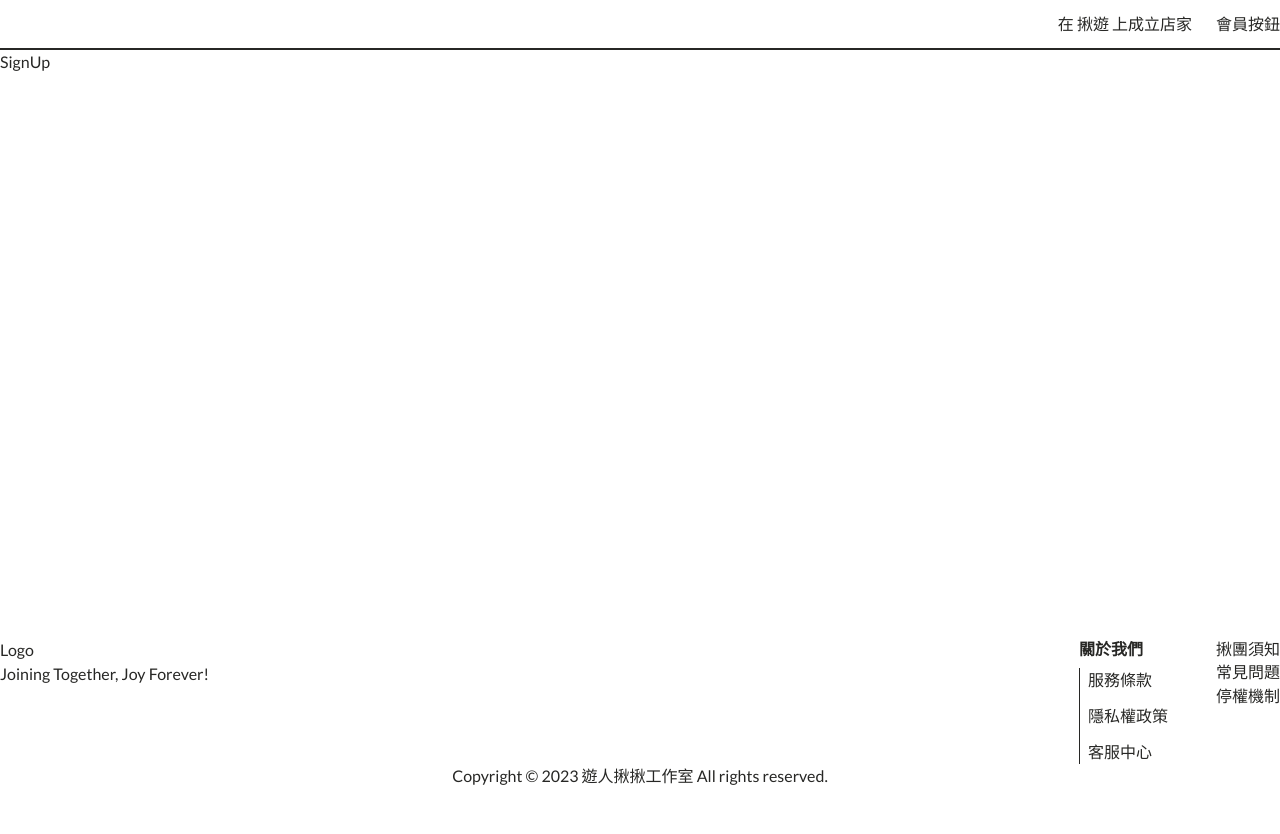
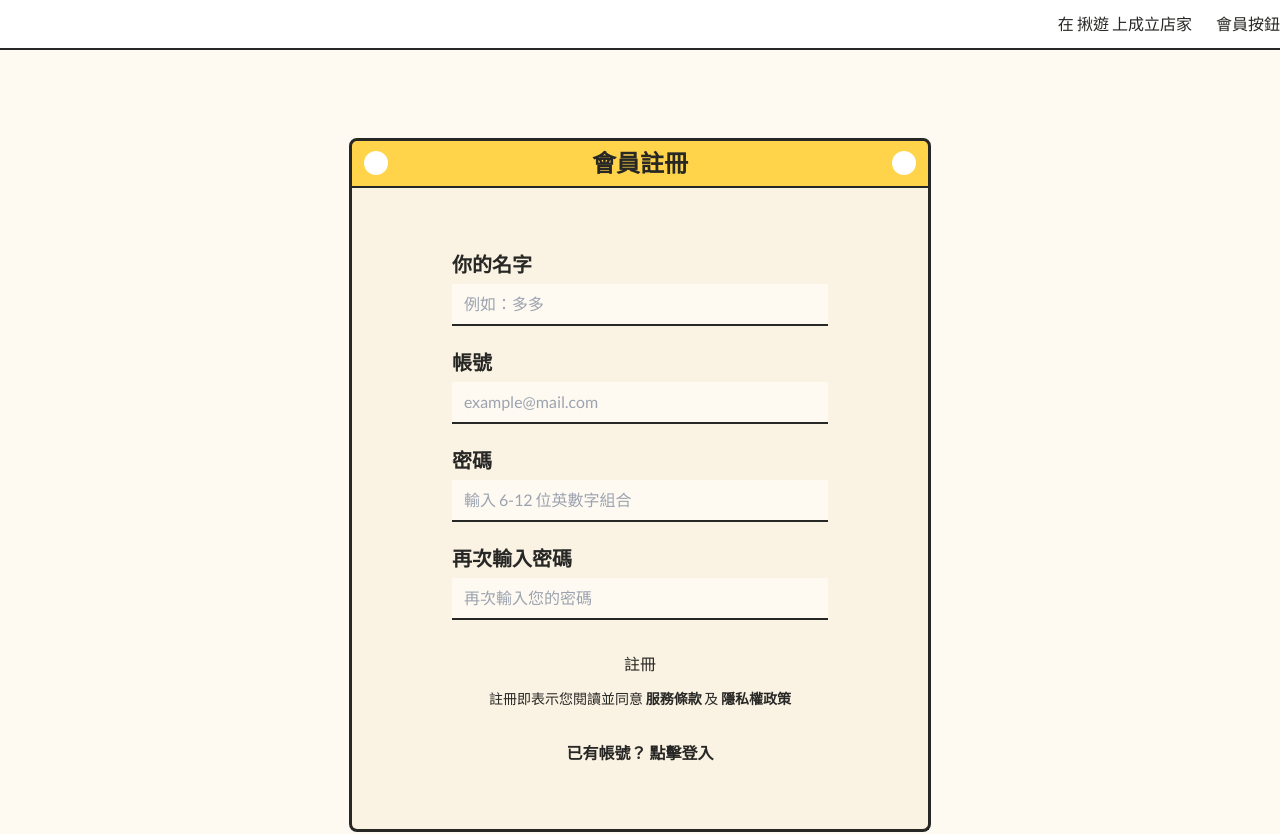
Before and after one commit to star82620/join-joy, a Next.js app: page /signup in a window 1280 px wide. Shown: the top 834 px of the page. Before the commit the page ends 800 px from the top, so only its background shows below. Built offline with nearby package versions, Linux system fonts and the light colour scheme.

Commit message:
feature/ made signup page layout & create FormInput component

```diff
--- /dev/null
+++ b/common/components/FormInput.tsx
@@ -0,0 +1,14 @@
+export default function FormInput({ formSet }) {
+  return formSet.map((input) => (
+    <label key={input.inputName}>
+      <h4>{input.label}</h4>
+      <input
+        className="w-full border-b-2 bg-yellow-tint mt-2 py-2 px-3"
+        type={input.type}
+        name={input.inputName}
+        placeholder={input.placeholder}
+        required={input.required}
+      ></input>
+    </label>
+  ));
+}
--- /dev/null
+++ b/common/components/Window.tsx
@@ -0,0 +1,28 @@
+import React from "react";
+
+export default function Window() {
+  return (
+    <div className="m-auto w-fit">
+      <section className="flex justify-between items-center bg-yellow-second border-[3px] border-b-2 rounded-t-lg px-3 py-2 text-center">
+        <div className="w-6 h-6 rounded-full bg-white"></div>
+        <h3>會員註冊</h3>
+        <div className="w-6 h-6 rounded-full bg-white"></div>
+      </section>
+      <section className="bg-yellow-dark border-[3px] border-t-0 rounded-b-lg px-[100px] py-16">
+        <form className="flex flex-col gap-6 w-[376px]">
+          <FormInput formSet={formSet} />
+          <button type="submit" className="mt-2">
+            註冊
+          </button>
+        </form>
+
+        <p className="mt-3 text-center text-sm">
+          註冊即表示您閱讀並同意 <b>服務條款</b> 及 <b>隱私權政策</b>
+        </p>
+        <p className="mt-8 text-center text-md font-semibold">
+          已有帳號？ <Link href="login">點擊登入</Link>
+        </p>
+      </section>
+    </div>
+  );
+}
--- /dev/null
+++ b/modules/Signup/index.tsx
@@ -0,0 +1,63 @@
+import React from "react";
+import Link from "@/common/components/GeneralLink";
+import FormInput from "@/common/components/FormInput";
+
+const formSet = [
+  {
+    label: "你的名字",
+    type: "text",
+    inputName: "nickname",
+    placeholder: "例如：多多",
+    required: true,
+  },
+  {
+    label: "帳號",
+    type: "email",
+    inputName: "email",
+    placeholder: "example@mail.com",
+    required: true,
+  },
+  {
+    label: "密碼",
+    type: "password",
+    inputName: "password",
+    placeholder: "輸入 6-12 位英數字組合",
+    required: true,
+  },
+  {
+    label: "再次輸入密碼",
+    type: "password",
+    inputName: "confirmPassword",
+    placeholder: "再次輸入您的密碼",
+    required: true,
+  },
+];
+
+export default function SignUp() {
+  return (
+    <div>
+      <div className="m-auto w-fit">
+        <section className="flex justify-between items-center bg-yellow-second border-[3px] border-b-2 rounded-t-lg px-3 py-2 text-center">
+          <div className="w-6 h-6 rounded-full bg-white"></div>
+          <h3>會員註冊</h3>
+          <div className="w-6 h-6 rounded-full bg-white"></div>
+        </section>
+        <section className="bg-yellow-dark border-[3px] border-t-0 rounded-b-lg px-[100px] py-16">
+          <form className="flex flex-col gap-6 w-[376px]">
+            <FormInput formSet={formSet} />
+            <button type="submit" className="mt-2">
+              註冊
+            </button>
+          </form>
+
+          <p className="mt-3 text-center text-sm">
+            註冊即表示您閱讀並同意 <b>服務條款</b> 及 <b>隱私權政策</b>
+          </p>
+          <p className="mt-8 text-center text-md font-semibold">
+            已有帳號？ <Link href="login">點擊登入</Link>
+          </p>
+        </section>
+      </div>
+    </div>
+  );
+}
--- a/pages/signup/index.jsx
+++ b/pages/signup/index.jsx
@@ -1,5 +1,10 @@
 import React from "react";
+import Signup from "@/modules/SignUp";
 
 export default function SignUp() {
-  return <div>SignUp</div>;
+  return (
+    <div className="bg-yellow-tint py-[88px]">
+      <Signup />
+    </div>
+  );
 }
--- a/styles/globals.css
+++ b/styles/globals.css
@@ -11,31 +11,31 @@ body {
 
 h1 {
   font-size: 40px;
-  font-weight: 400;
+  font-weight: 600;
   line-height: 1.2;
 }
 h2 {
   font-size: 32px;
-  font-weight: 400;
+  font-weight: 600;
   line-height: 1.2;
 }
 h3 {
   font-size: 24px;
-  font-weight: 400;
+  font-weight: 600;
   line-height: 1.2;
 }
 h4 {
   font-size: 20px;
-  font-weight: 400;
+  font-weight: 600;
   line-height: 1.2;
 }
 h5 {
   font-size: 18px;
-  font-weight: 400;
+  font-weight: 600;
   line-height: 1.4;
 }
 h6 {
   font-size: 16px;
-  font-weight: 400;
+  font-weight: 600;
   line-height: 1.4;
 }
--- a/tailwind.config.ts
+++ b/tailwind.config.ts
@@ -48,6 +48,7 @@ const config: Config = {
       "purple-light": "#DD84FC",
       "purple-dark": "#9354A9",
       danger: "#DD240B",
+      white: "#FFFFFF",
     },
     fontSize: {
       xl: [
```
